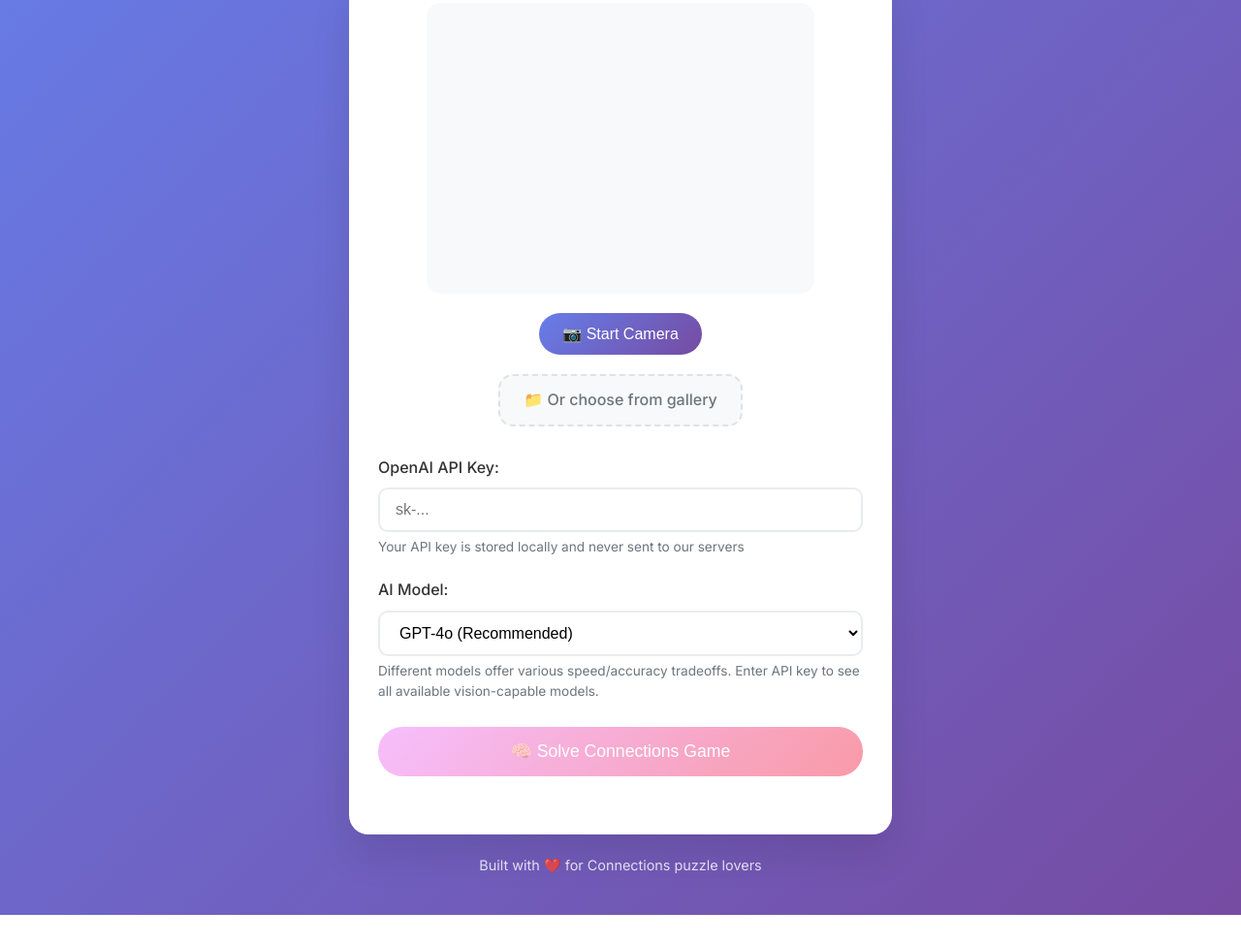
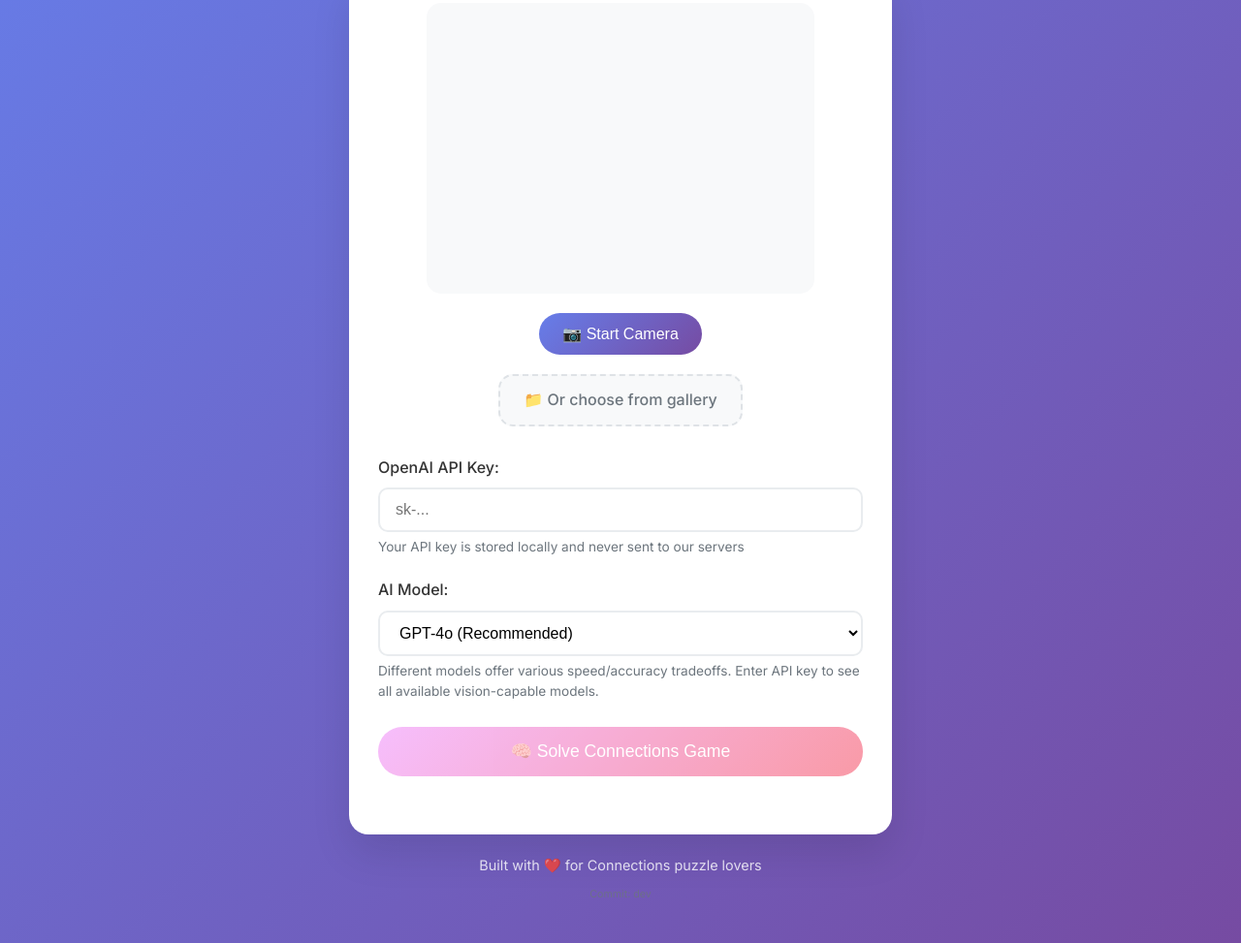
Before and after one commit to prescod/connections, a website with bundled scripts: page index.html in a window 1280 px wide. Shown: the part 179-1152 px from the top of the page at 97% size. Before the commit the page ends 1123 px from the top, so only its background shows below. Built offline with nearby package versions, Linux system fonts and the light colour scheme.

Commit message:
Commit hash in footer

```diff
--- a/index.html
+++ b/index.html
@@ -101,6 +101,9 @@
 
         <footer>
             <p>Built with ❤️ for Connections puzzle lovers</p>
+            <p style="margin-top:8px;color:#6c757d;font-size:0.8rem;">
+                <small>Commit: <span id="commitHash">dev</span></small>
+            </p>
         </footer>
     </div>
 
```
Also changed, not shown: .github/workflows/deploy.yml, package.json (line endings or trailing spaces), tests/README.md.
